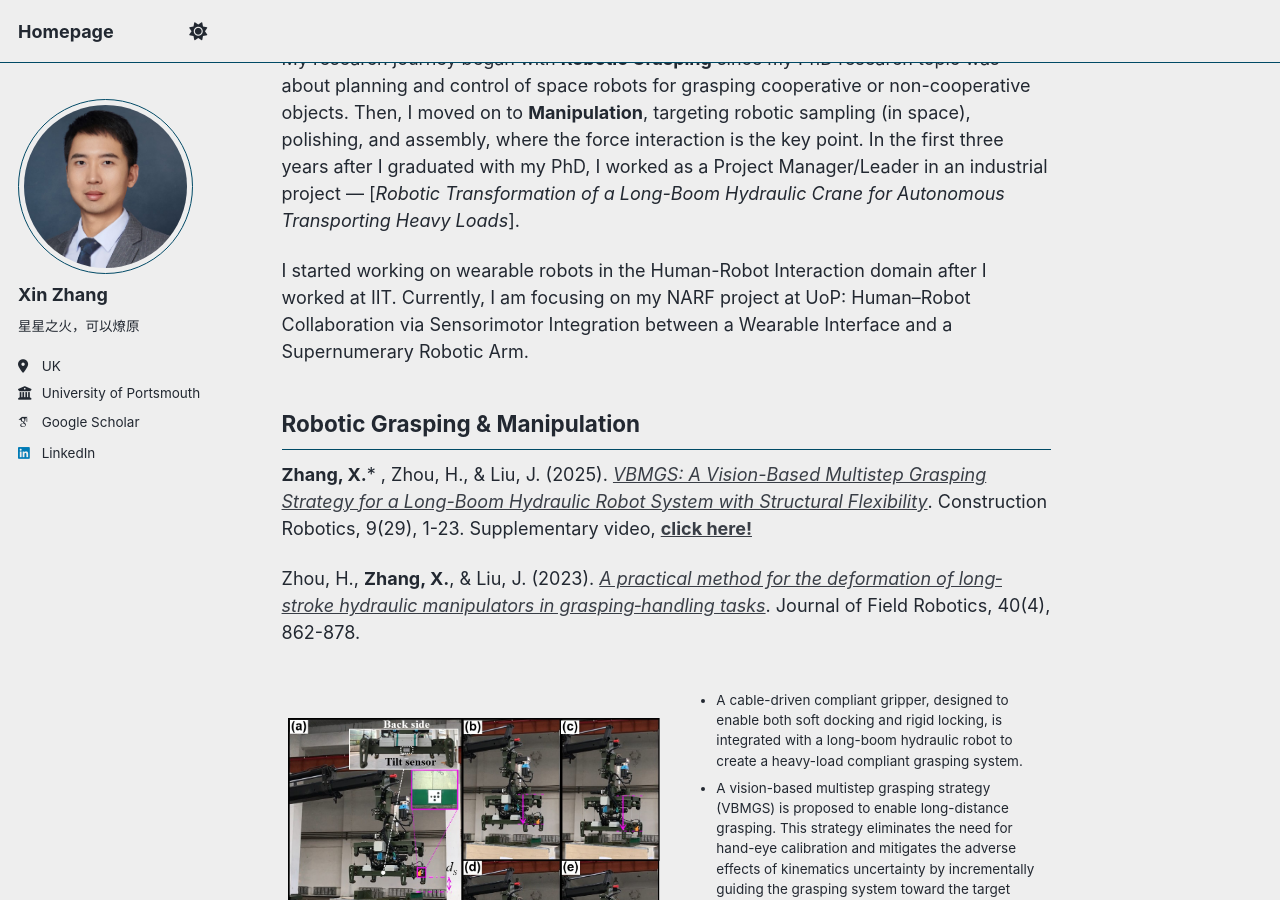
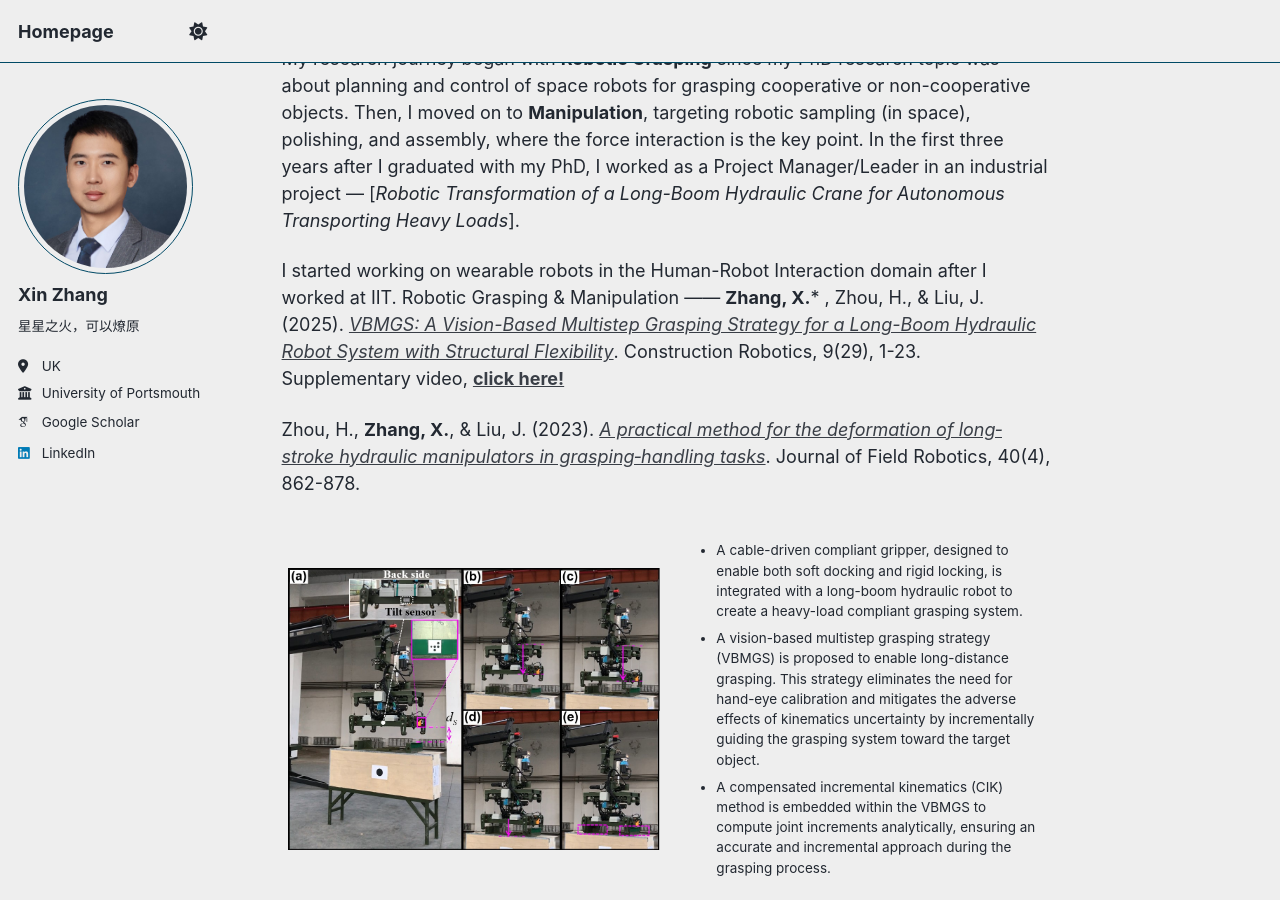
Before and after one commit to Mansion-ZX/Mansion-ZX.github.io, a Jekyll site: the page built from _pages/about.md, in a window 1280 px wide and 900 px high, scrolled down 1481 px. Built offline with Jekyll 4.4.1, drawn with Linux system fonts in a browser that asks for light colours; some web fonts are replaced; a script that is not in the unit is left out; some of the changed text lies outside the part shown.

Commit message:
Update about.md

```diff
--- a/_pages/about.md
+++ b/_pages/about.md
@@ -35,8 +35,8 @@ Selected Research
 =====
 My research journey began with **Robotic Grasping** since my PhD research topic was about planning and control of space robots for grasping cooperative or non-cooperative objects. Then, I moved on to **Manipulation**, targeting robotic sampling (in space), polishing, and assembly, where the force interaction is the key point. In the first three years after I graduated with my PhD, I worked as a Project Manager/Leader in an industrial project --- [*Robotic Transformation of a Long-Boom Hydraulic Crane for Autonomous Transporting Heavy Loads*].
 
-I started working on wearable robots in the Human-Robot Interaction domain after I worked at IIT. Currently, I am focusing on my NARF project at UoP: Human–Robot Collaboration via Sensorimotor Integration between a Wearable Interface and a Supernumerary Robotic Arm.
-
+I started working on wearable robots in the Human-Robot Interaction domain after I worked at IIT.
+<!--Currently, I am focusing on my NARF project at UoP: Human–Robot Collaboration via Sensorimotor Integration between a Wearable Interface and a Supernumerary Robotic Arm.-->
 Robotic Grasping & Manipulation
 ------
 **Zhang, X.*** , Zhou, H., & Liu, J. (2025). [*VBMGS: A Vision-Based Multistep Grasping Strategy for a Long-Boom Hydraulic Robot System with Structural Flexibility*](https://link.springer.com/article/10.1007/s41693-025-00171-z). Construction Robotics, 9(29), 1-23. Supplementary video, [**click here!**](https://www.youtube.com/watch?v=8jQZE3bnaXk)
@@ -154,7 +154,7 @@ Teaching & Supervision
 
 Funding & Projects
 ======
-- A Feasibility Study on Human–Robot Collaboration via Sensorimotor Integration Between Wearable Interface and Supernumerary Robotic Arm (6,000GBP), PI, Supported by UoP-NARF, August/2025---Jul/2026
+<!--A Feasibility Study on Human–Robot Collaboration via Sensorimotor Integration Between Wearable Interface and Supernumerary Robotic Arm (6,000GBP), PI, Supported by UoP-NARF, August/2025---Jul/2026-->
 - Underwater Robot Manipulation Techniques and Methods Based on Satellite Communication (Be responsible for the tele-impedance interface design and implementation, 300,000RMB), PI, Supported by Basic Research Foundation of SIA, Jan/2024---Dec/2026
 - Coupling Interaction Mechanism of Small Body Sampling Robot and Active and Passive Compliant Manipulation Method (300,000RMB), PI, Supported by NSFC, Jan/2022---Dec/2024
 - Active and Passive Composite Compliant Operational Technology of Space Robots for Small Body Surface Sampling Task (80,000RMB), PI, Supported by National Postdoctoral Science Foundation, Jul/2020---Dec/2021
```
